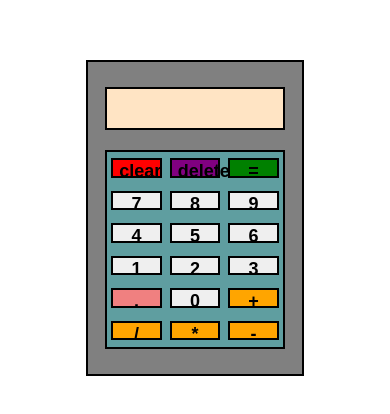
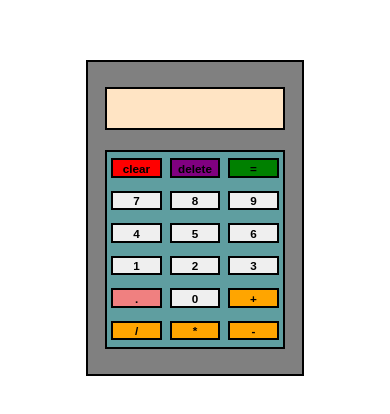
Before and after one commit to pertodomato/calculator-odin, a plain HTML site: page index.html in a window 390 px wide. Shown: the part 204-618 px from the top of the page. Drawn offline with Linux system fonts and the light colour scheme.

Commit message:
Final-even-mobile

```diff
--- a/styles.css
+++ b/styles.css
@@ -47,7 +47,7 @@ button{
     width: 13vmin;
     height: 5vmin;
     margin: 1vmin;
-    font-size: large;
+    font-size: 3vmin;
     font-weight: 900;
 }
 .clear{
```
